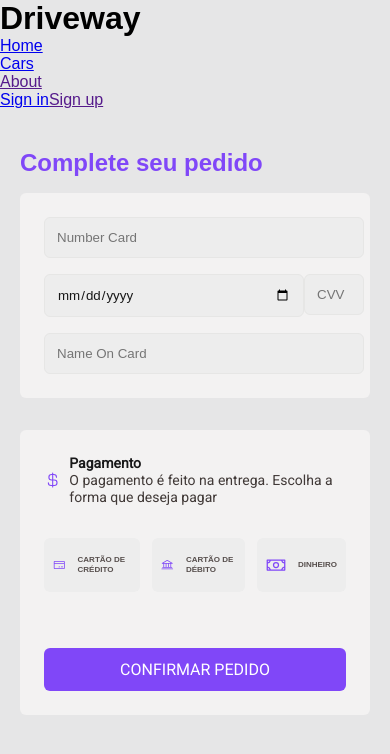
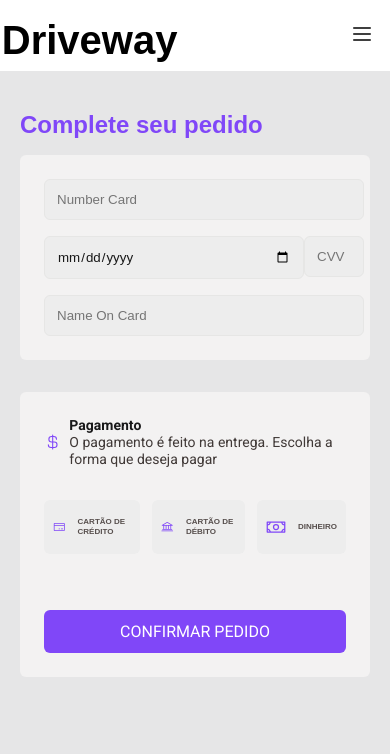
Before and after one commit to Crugs22/Driveway, a React (Vite) app: page /payment in a window 390 px wide. Shown: the top 754 px of the page. Built offline with nearby package versions, Linux system fonts and the light colour scheme; a web font is replaced by a local one.

Commit message:
Ajustes no espaços

```diff
--- a/index.html
+++ b/index.html
@@ -1,6 +1,8 @@
 <!doctype html>
 <html lang="en">
   <head>
+    <link rel="preconnect" href="https://fonts.googleapis.com">
+    <link rel="preconnect" href="https://fonts.gstatic.com" crossorigin>
     <link rel="preconnect" href="https://fonts.googleapis.com">
     <link rel="preconnect" href="https://fonts.gstatic.com" crossorigin>
     <link rel="preconnect" href="https://fonts.googleapis.com">
@@ -14,6 +16,7 @@
     <link href="https://fonts.googleapis.com/css2?family=Italianno&display=swap" rel="stylesheet">
     <link href="https://fonts.googleapis.com/css2?family=Inter:ital,opsz@0,14..32;1,14..32&family=Roboto&display=swap" rel="stylesheet">
     <link href="https://fonts.googleapis.com/css2?family=Inter:ital,opsz,wght@0,14..32,100..900;0,14..32,400;1,14..32,100..900;1,14..32,400&family=Roboto&display=swap" rel="stylesheet">
+    <link href="https://fonts.googleapis.com/css2?family=Roboto+Mono:wght@700&family=Roboto:wght@400;700&display=swap" rel="stylesheet">
   </head>
   <body>
     <div id="root"></div>
--- a/src/Pages/Home/Home.tsx
+++ b/src/Pages/Home/Home.tsx
@@ -18,16 +18,13 @@
         WhyChooseUs } from './styles'
 import { MainContainer } from './styles'
 import { NavLink } from 'react-router-dom'
-import { MobileNav, MobileNavToggle } from '../Products/styles'
+import { MobileNav } from '../Products/styles'
 
 export function Home() {
         const [isMobileNavOpen, setIsMobileNavOpen] = useState(false);
     return (
         <Box>
-            <HeaderContainer>
-            <MobileNavToggle onClick={() => setIsMobileNavOpen(!isMobileNavOpen)}>
-                {isMobileNavOpen ? 'Close' : 'Menu'}
-            </MobileNavToggle>
+        <HeaderContainer>
             <DesktopBar>
                 <h1>Driveway</h1>
                    <ul>
@@ -41,15 +38,15 @@
                     </div>
                 </DesktopBar>
                 <MobileNav style={{ display: isMobileNavOpen ? 'flex' : 'none' }}>
-                    <NavItem><a href="/">Home</a></NavItem>
+                    <NavItem><NavLink to={'/'}>Home</NavLink></NavItem>
+                    <NavItem><NavLink to={'/products'}>Products</NavLink></NavItem>
                     <NavItem><a href="/">About</a></NavItem>
-                    <NavItem><a href="/">Services</a></NavItem>
-                    <NavItem><a href="/">Contact</a></NavItem>
                 </MobileNav>
+
                 <ButtonMenuToggle onClick={() => setIsMobileNavOpen(!isMobileNavOpen)}>
-                    {isMobileNavOpen ? <X size={24}/> :  <List size={24}/> }
-                </ButtonMenuToggle>
-            </HeaderContainer>
+                        {isMobileNavOpen ? <X size={24}/> :  <List size={24}/> }
+                    </ButtonMenuToggle>
+         </HeaderContainer>
 
             <MainContainer>
                 <TextTitleMain>
--- a/src/Pages/Home/styles.ts
+++ b/src/Pages/Home/styles.ts
@@ -13,6 +13,10 @@
     display: flex;
     width: auto;
     height: auto;
+
+    @media (max-width: 768px) {
+        justify-content: space-between;
+    }
 `
 
 export const NavBar = styled.div``
@@ -54,12 +58,19 @@
         #register {
             background-color: #181818;
             color: #e6e6e7;
+            font-weight: 400;
             padding: .5rem .875rem;
             border-radius: 8px;
         }
 
         button {
             display: none;
+        }
+
+        a {
+            font: 550 1.1125rem/1.2  'Roboto';
+            text-decoration: none;
+            color: #181818;
         }
 
     @media (max-width: 768px ) {
@@ -72,16 +83,6 @@
             padding-right: 1rem;
         }
 
-        ul {
-            li {
-                display: none;
-
-                &.open {
-                    display: block;
-                }
-            }
-        }
-
         a {
             display: none;
         }
@@ -89,6 +90,7 @@
 `
 
 export const NavItem = styled.ul`
+
         li {
             font-family: sans-serif;
             list-style: none;
@@ -313,7 +315,7 @@
     margin-left: 2.5rem;
     display: flex;
     flex-direction: column;
-    padding-block: 1rem;
+    padding-block: 1rem 0;
         h1 {
             font: 700 1.5rem/1.4 sans-serif;
             display: flex;
--- a/src/Pages/Payment/index.tsx
+++ b/src/Pages/Payment/index.tsx
@@ -1,4 +1,4 @@
-import React from "react";
+import React, { useState } from "react";
 import { useForm } from 'react-hook-form'
 import { Fragment } from 'react'
 import { AddresContainer, AddressForm, CheckOutButton, Container, InfoContainer, MainContainer, PaymentContainer, PaymentErrorMessage, PaymentHeading, PaymentOptions } from "./styles";
@@ -8,12 +8,15 @@
 import { Bank,
         CreditCard,
         CurrencyDollar,
+        List,
         Money,
         Trash,
+        X,
  } from '@phosphor-icons/react'
 import { TextInput } from "../../components/TextInput";
 import { Radio }  from '../../components/Radio'
-import { NavBar } from "../Home/styles";
+import { ButtonMenuToggle, DesktopBar, HeaderContainer, NavBar, NavItem } from "../Home/styles";
+import { MobileNav } from "../Products/styles";
 
 type FormInputs = {
     cardNumber:number
@@ -41,21 +44,33 @@
 
     const selectedPaymentMethod = watch('paymentMethod')
 
+    const [isMobileNavOpen, setIsMobileNavOpen] = useState(false);
 
     return(
         <MainContainer>
-            <NavBar>
+              <HeaderContainer>
+            <DesktopBar>
                 <h1>Driveway</h1>
-                <ul>
-                    <li><NavLink to={'/'} title="Home">Home</NavLink></li>
-                    <li><NavLink to={'/products'}>Cars</NavLink></li>
-                    <li><a href="">About</a></li>
-                </ul>
+                   <ul>
+                        <NavItem><NavLink to={'/'} title="Home">Home</NavLink></NavItem>
+                        <NavItem><NavLink to={'/products'}>Cars</NavLink></NavItem>
+                        <NavItem><a href="">About</a></NavItem>
+                    </ul>
                     <div id="userContainer">
-                            <NavLink to={'/user/login'}>Sign in</NavLink>
-                            <a href="" id="register">Sign up</a>
+                        <NavLink to={'/user/login'}>Sign in</NavLink>
+                        <NavLink to={'/user/register'} id="register">Sign up</NavLink>
                     </div>
-            </NavBar>
+                </DesktopBar>
+                <MobileNav style={{ display: isMobileNavOpen ? 'flex' : 'none' }}>
+                    <NavItem><NavLink to={'/'}>Home</NavLink></NavItem>
+                    <NavItem><NavLink to={'/products'}>Products</NavLink></NavItem>
+                    <NavItem><a href="/">About</a></NavItem>
+                </MobileNav>
+
+                <ButtonMenuToggle onClick={() => setIsMobileNavOpen(!isMobileNavOpen)}>
+                        {isMobileNavOpen ? <X size={24}/> :  <List size={24}/> }
+                    </ButtonMenuToggle>
+         </HeaderContainer>
 
             <section>
                <Container>
--- a/src/Pages/Products/index.tsx
+++ b/src/Pages/Products/index.tsx
@@ -1,7 +1,7 @@
 import React, { HTMLAttributes, InputHTMLAttributes, useState } from "react";
 import {  Body, FilterContainer, InfoRentNow, MainContainer, ProductsContainer, MobileNavToggle, TextAllCars, MobileNav } from "./styles";
-import { CurrencyDollar, Funnel } from "@phosphor-icons/react";
-import { DesktopBar, HeaderContainer, NavItem } from "../Home/styles";
+import { CurrencyDollar, Funnel, List, X } from "@phosphor-icons/react";
+import { ButtonMenuToggle, DesktopBar, HeaderContainer, NavItem } from "../Home/styles";
 import { NavLink } from "react-router-dom";
 import { TextInput }   from '../../components/TextInput'
 
@@ -17,10 +17,7 @@
     return(
         <Body>
          <HeaderContainer>
-         <MobileNavToggle onClick={() => setIsMobileNavOpen(!isMobileNavOpen)}>
-                {isMobileNavOpen ? 'Close' : 'Menu'}
-        </MobileNavToggle>
-            <DesktopBar>
+         <DesktopBar>
                 <h1>Driveway</h1>
                    <ul>
                         <NavItem><NavLink to={'/'} title="Home">Home</NavLink></NavItem>
@@ -33,12 +30,14 @@
                     </div>
                 </DesktopBar>
                 <MobileNav style={{ display: isMobileNavOpen ? 'flex' : 'none' }}>
-                    <NavItem><a href="/">Home</a></NavItem>
+                    <NavItem><NavLink to={'/'}>Home</NavLink></NavItem>
+                    <NavItem><NavLink to={'/products'}>Products</NavLink></NavItem>
                     <NavItem><a href="/">About</a></NavItem>
-                    <NavItem><a href="/">Services</a></NavItem>
-                    <NavItem><a href="/">Contact</a></NavItem>
                 </MobileNav>
 
+                <ButtonMenuToggle onClick={() => setIsMobileNavOpen(!isMobileNavOpen)}>
+                        {isMobileNavOpen ? <X size={24}/> :  <List size={24}/> }
+                    </ButtonMenuToggle>
             </HeaderContainer>
         <MainContainer>
             <div>
--- a/src/Pages/Products/styles.ts
+++ b/src/Pages/Products/styles.ts
@@ -20,6 +20,8 @@
 }
 `
 
+export const MobileNavToggle = styled.div``
+
 export const Body = styled.body`
     background: #efefef;
 
@@ -27,24 +29,6 @@
         overflow: hidden;
     }
 `
-
-export const MobileNavToggle = styled.button`
-  display: block;
-  background-color: transparent;
-  border: none;
-  color: #fff;
-  font-size: 1.5rem;
-  cursor: pointer;
-  transition: all 0.3s ease;
-
-  &:hover {
-    color: #bada55;
-  }
-
-  @media (min-width: 768px) {
-    display: none;
-  }
-`;
 
 export const MobileNav = styled.ul`
   display: none;
@@ -54,6 +38,9 @@
 
   @media (max-width: 767px) {
     display: flex;
+    align-items: center;
+    padding-right: auto;
+    gap: 1rem;
   }
 `;
 
```
